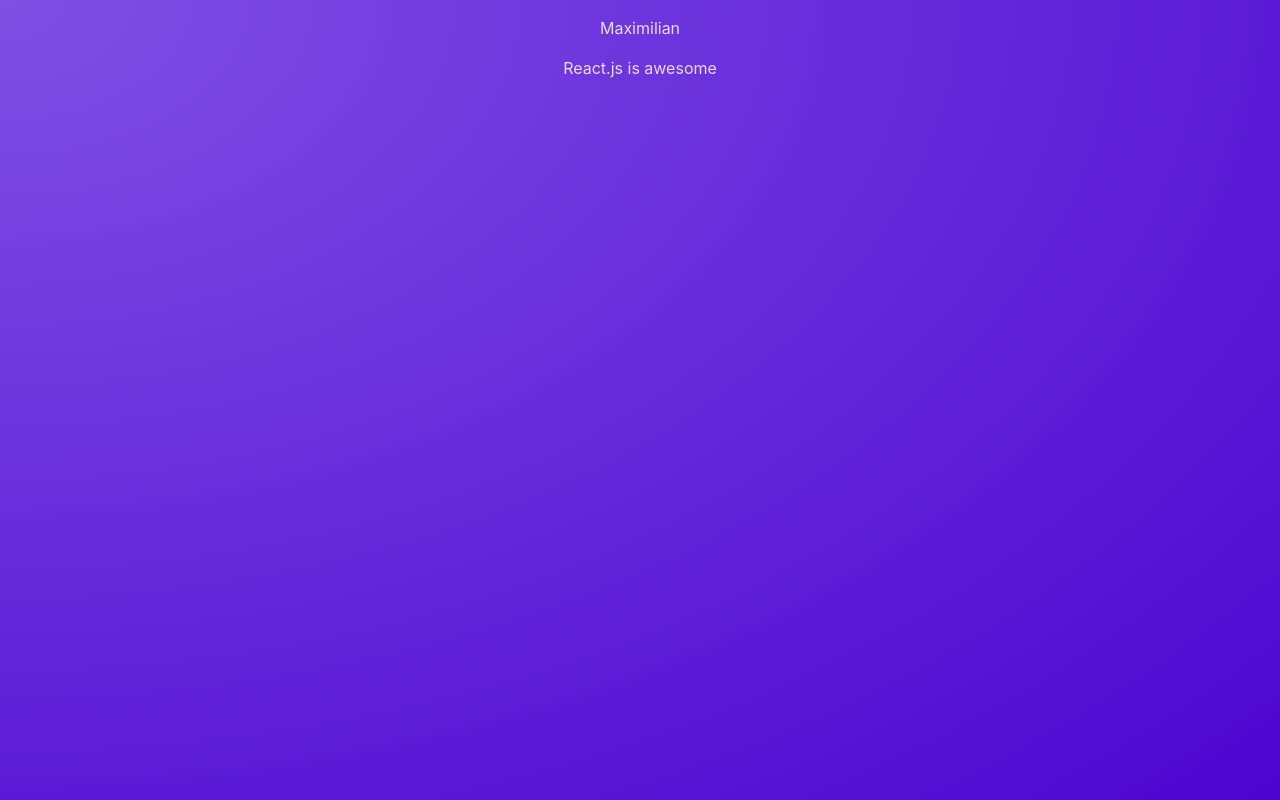
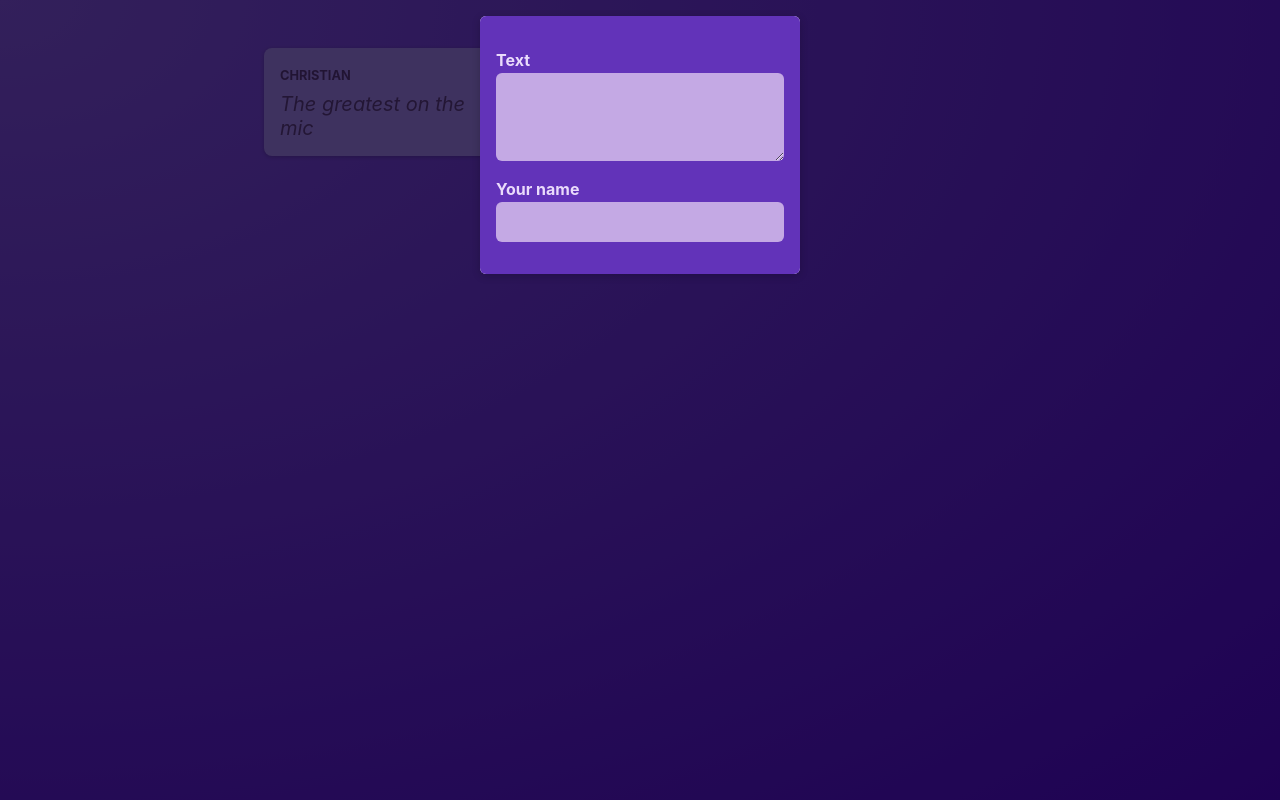
Before and after one commit to digitael/NextJS-Udemy-Course-Oribi, a React (Vite) app: page / in a window 1280 px wide. Built offline with nearby package versions, Linux system fonts and the light colour scheme.

Commit message:
Finished lesson 27

```diff
--- a/src/App.jsx
+++ b/src/App.jsx
@@ -1,7 +1,11 @@
-import Post from './components/Post';
+import PostsList from './components/PostsList';
 
 function App() {
-  return <Post />;
+  return (
+    <main>
+      <PostsList />
+    </main>
+  );
 }
 
 export default App;
--- /dev/null
+++ b/src/components/Modal.jsx
@@ -0,0 +1,12 @@
+import classes from './Modal.module.css';
+
+export default function Modal({ children }) {
+  return (
+    <>
+      <div className={classes.backdrop} />
+      <dialog open className={classes.modal}>
+        {children}
+      </dialog>
+    </>
+  );
+}
--- /dev/null
+++ b/src/components/Modal.module.css
@@ -0,0 +1,18 @@
+.backdrop {
+  position: fixed;
+  top: 0;
+  left: 0;
+  width: 100%;
+  height: 100vh;
+  background-color: rgba(0, 0, 0, 0.6);
+  z-index: 1;
+}
+
+.modal {
+  border: none;
+  border-radius: 6px;
+  box-shadow: 0 2px 8px rgba(0, 0, 0, 0.2);
+  padding: 0;
+  overflow: hidden;
+  z-index: 1;
+}
--- /dev/null
+++ b/src/components/NewPost.jsx
@@ -0,0 +1,18 @@
+import classes from './NewPost.module.css';
+
+function NewPost(props) {
+  return (
+    <form className={classes.form}>
+      <p>
+        <label htmlFor='body'>Text</label>
+        <textarea id='body' required rows={3} onChange={props.onBodyChange} />
+      </p>
+      <p>
+        <label htmlFor='name'>Your name</label>
+        <input type='text' id='name' required onChange={props.onAuthorChange} />
+      </p>
+    </form>
+  );
+}
+
+export default NewPost;
--- /dev/null
+++ b/src/components/NewPost.module.css
@@ -0,0 +1,52 @@
+.form {
+  background-color: #6233b9;
+  padding: 1rem;
+  width: 20rem;
+}
+
+.form label {
+  display: block;
+  margin-bottom: 0.05rem;
+  color: #eadbfb;
+  font-weight: bold;
+}
+
+.form input,
+.form textarea {
+  display: block;
+  width: 100%;
+  font: inherit;
+  padding: 0.5rem;
+  border-radius: 6px;
+  border: none;
+  background-color: #c4a9e4;
+  color: #28262c;
+}
+
+.actions {
+  display: flex;
+  justify-content: flex-end;
+  gap: 0.5rem;
+}
+
+.actions button {
+  cursor: pointer;
+  font: inherit;
+  padding: 0.5rem 1.5rem;
+  border: none;
+  border-radius: 4px;
+  background-color: #34036c;
+  color: #e5d5f7;
+}
+
+.actions button:hover {
+  background-color: #23014a;
+}
+
+.actions button[type='button'] {
+  background-color: transparent;
+}
+
+.actions button[type='button']:hover {
+  color: #d1bee6;
+}
--- a/src/components/Post.jsx
+++ b/src/components/Post.jsx
@@ -1,9 +1,11 @@
-function Post() {
+import classes from './Post.module.css';
+
+function Post({ author, body }) {
   return (
-    <>
-      <p>Maximilian</p>
-      <p>React.js is awesome</p>
-    </>
+    <li className={classes.post}>
+      <p className={classes.author}>{author}</p>
+      <p className={classes.text}>{body}</p>
+    </li>
   );
 }
 
--- /dev/null
+++ b/src/components/Post.module.css
@@ -0,0 +1,35 @@
+.post {
+  margin: 1rem 0;
+  padding: 1rem;
+  background-color: #9c7eee;
+  border-radius: 8px;
+  box-shadow: 0 1px 4px rgba(0, 0, 0, 0.2);
+  animation: animate-in 1s ease-out forwards;
+}
+
+.author {
+  font-size: 0.8rem;
+  font-weight: bold;
+  color: #543280;
+  margin: 0;
+  text-transform: uppercase;
+}
+
+.text {
+  white-space: pre-wrap;
+  font-size: 1.25rem;
+  margin: 0.25rem 0 0 0;
+  color: #593884;
+  font-style: italic;
+}
+
+@keyframes animate-in {
+  from {
+    opacity: 0;
+    transform: translateY(1rem);
+  }
+  to {
+    opacity: 1;
+    transform: translateY(0);
+  }
+}
--- /dev/null
+++ b/src/components/PostsList.jsx
@@ -0,0 +1,28 @@
+import Post from './Post';
+import NewPost from './NewPost';
+import Modal from './Modal';
+import classes from './PostsList.module.css';
+import { useState } from 'react';
+
+export default function PostsList() {
+  const [enteredAuthor, setEnteredAuthor] = useState('Christian');
+  const [enteredBody, setEnteredBody] = useState('The greatest on the mic');
+
+  function bodyChangeHandler(event) {
+    setEnteredBody(event.target.value);
+  }
+  function authorChangeHandler(event) {
+    setEnteredAuthor(event.target.value);
+  }
+  return (
+    <>
+      <Modal>
+        <NewPost onBodyChange={bodyChangeHandler} onAuthorChange={authorChangeHandler} />
+      </Modal>
+      <ul className={classes.posts}>
+        <Post author={enteredAuthor} body={enteredBody} />
+        <Post author='Manuel' body='Check out the full course' />
+      </ul>
+    </>
+  );
+}
--- /dev/null
+++ b/src/components/PostsList.module.css
@@ -0,0 +1,10 @@
+.posts {
+  list-style: none;
+  max-width: 50rem;
+  margin: 1rem auto;
+  padding: 1rem 0;
+  display: grid;
+  gap: 1rem;
+  grid-template-columns: repeat(3, 30%);
+  justify-content: center;
+}
--- a/src/index.css
+++ b/src/index.css
@@ -18,6 +18,5 @@
 
 body {
   margin: 0;
-  text-align: center;
   color: #e6ddf9;
 }
```
